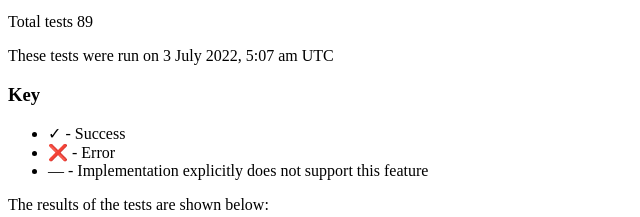
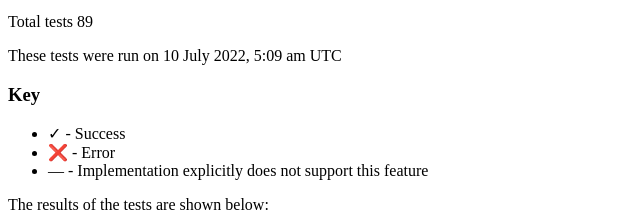
Before and after one commit to w3c/vc-di-ed25519signature2020-test-suite, a plain HTML site: page index.html in a window 1280 px wide. Shown: the part 208-425 px from the top of the page, 0-640 px from the left. Drawn offline with Linux system fonts and the light colour scheme.

Commit message:
Deploying to gh-pages from @ w3c-ccg/di-ed25519-test-suite@90e7e114c78dd2749cb2a466ef2e74ceb56c20cf 🚀

```diff
--- a/index.html
+++ b/index.html
@@ -95,7 +95,7 @@
       Total tests 89
       </p>
       <p>
-        These tests were run on <time>3 July 2022, 5:07 am UTC</time>
+        These tests were run on <time>10 July 2022, 5:09 am UTC</time>
       </p>
       <section class="informative" id="Key">
         <h3>Key</h3>
```
